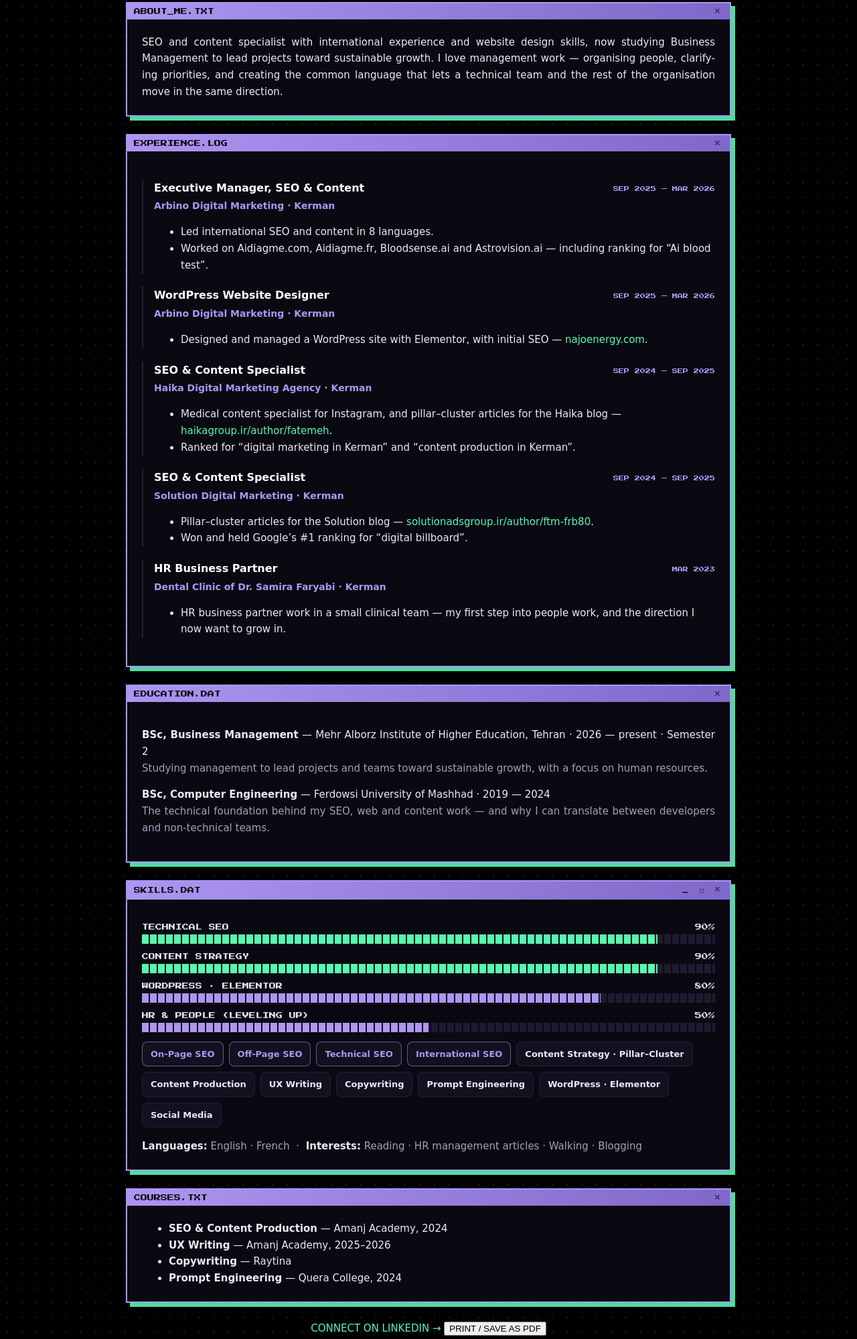
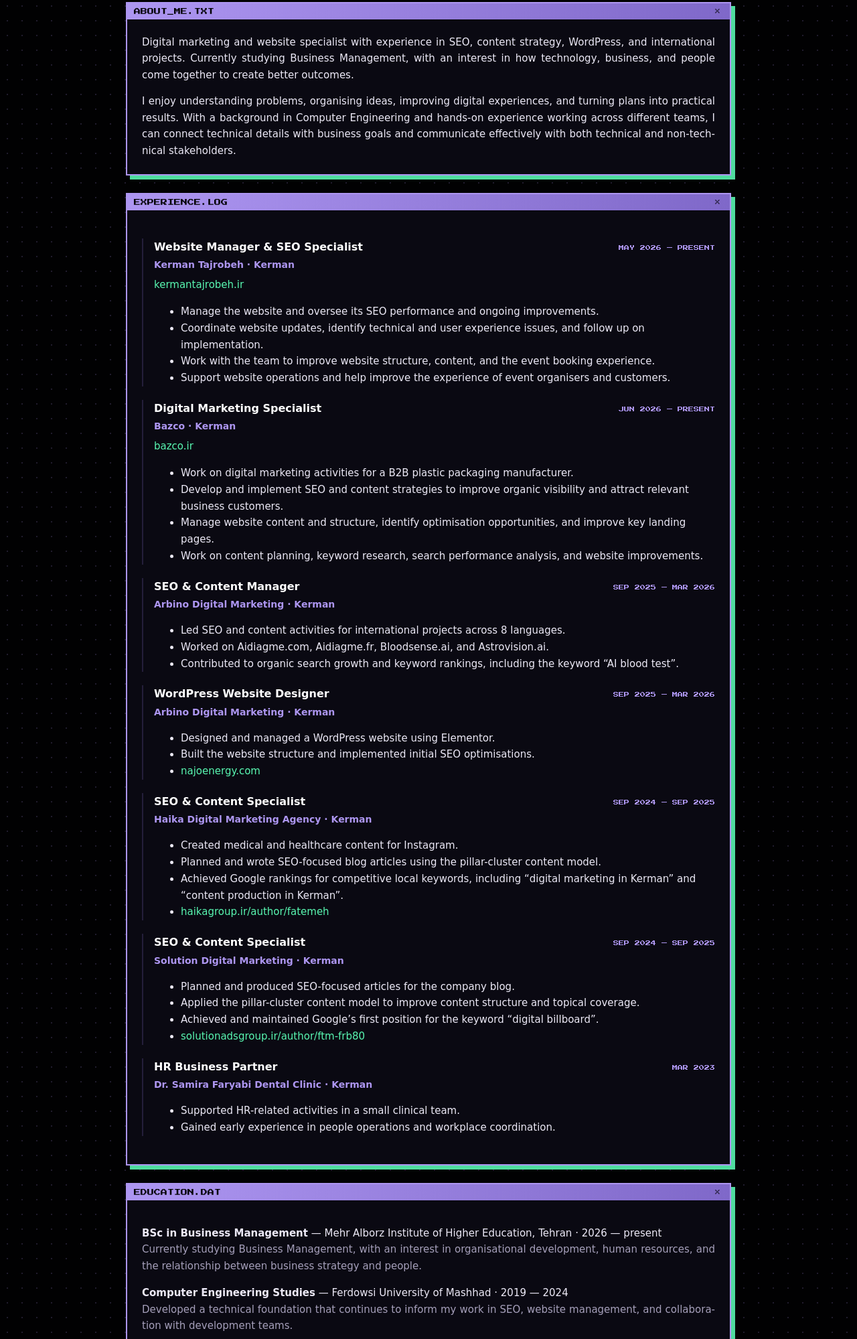
Before and after one commit to ftmfrb80-bot/fatemeh-site, a plain HTML site: page resume/index.html in a window 1280 px wide. Shown: the part 200-2199 px from the top of the page at 67% size. Drawn offline with Linux system fonts and the light colour scheme.

Commit message:
Update resume text: new roles at Kerman Tajrobeh and Bazco, grouped skills

```diff
--- a/resume/index.html
+++ b/resume/index.html
@@ -4,7 +4,7 @@
 <meta charset="utf-8">
 <meta name="viewport" content="width=device-width, initial-scale=1">
 <title>Resume — Fatemeh Faryabi | SEO &amp; Content Specialist</title>
-<meta name="description" content="Resume of Fatemeh Faryabi: Executive SEO at Arbino (international SEO in 8 languages), SEO &amp; content at Haika and Solution, #1 Google ranking for digital billboard, and HR Business Partner experience.">
+<meta name="description" content="Resume of Fatemeh Faryabi: Website Manager &amp; SEO Specialist at Kerman Tajrobeh, Digital Marketing Specialist at Bazco, SEO &amp; content manager at Arbino (international SEO in 8 languages), and #1 Google ranking for digital billboard.">
 <meta name="robots" content="index,follow,max-image-preview:large">
 <meta name="author" content="Fatemeh Faryabi">
 <meta name="theme-color" content="#010102">
@@ -14,14 +14,14 @@
 <meta property="og:type" content="website">
 <meta property="og:site_name" content="Fatemeh Faryabi">
 <meta property="og:title" content="Resume — Fatemeh Faryabi | SEO &amp; Content Specialist">
-<meta property="og:description" content="Resume of Fatemeh Faryabi: Executive SEO at Arbino (international SEO in 8 languages), SEO &amp; content at Haika and Solution, #1 Google ranking for digital billboard, and HR Business Partner experience.">
+<meta property="og:description" content="Resume of Fatemeh Faryabi: Website Manager &amp; SEO Specialist at Kerman Tajrobeh, Digital Marketing Specialist at Bazco, SEO &amp; content manager at Arbino (international SEO in 8 languages), and #1 Google ranking for digital billboard.">
 <meta property="og:url" content="https://brainping.me/resume/">
 <meta property="og:locale" content="en_US">
 <meta name="twitter:card" content="summary">
 <meta name="twitter:title" content="Resume — Fatemeh Faryabi | SEO &amp; Content Specialist">
-<meta name="twitter:description" content="Resume of Fatemeh Faryabi: Executive SEO at Arbino (international SEO in 8 languages), SEO &amp; content at Haika and Solution, #1 Google ranking for digital billboard, and HR Business Partner experience.">
+<meta name="twitter:description" content="Resume of Fatemeh Faryabi: Website Manager &amp; SEO Specialist at Kerman Tajrobeh, Digital Marketing Specialist at Bazco, SEO &amp; content manager at Arbino (international SEO in 8 languages), and #1 Google ranking for digital billboard.">
 <script type="application/ld+json">
-{"@context":"https://schema.org","@type":"ProfilePage","@id":"https://brainping.me/resume/","url":"https://brainping.me/resume/","name":"Resume — Fatemeh Faryabi | SEO & Content Specialist","mainEntity":{"@id":"https://brainping.me/#person"},"dateModified":"2026-11-06"}
+{"@context":"https://schema.org","@type":"ProfilePage","@id":"https://brainping.me/resume/","url":"https://brainping.me/resume/","name":"Resume — Fatemeh Faryabi | SEO & Content Specialist","mainEntity":{"@id":"https://brainping.me/#person"},"dateModified":"2026-11-07"}
 </script>
 <link rel="preconnect" href="https://fonts.googleapis.com">
 <link rel="stylesheet" href="https://fonts.googleapis.com/css2?family=Press+Start+2P&display=swap">
@@ -138,37 +138,44 @@
 <h1 class="page-title">&gt; RESUME</h1>
     <p class="mu" style="margin:0 0 22px">Fatemeh Faryabi · Kerman, Iran · <a href="mailto:ftm.frb80@gmail.com">ftm.frb80@gmail.com</a> · <a href="https://www.linkedin.com/in/fatemeh-faryabi-b77a4837a/">LinkedIn</a></p>
     <div class="win"><div class="win-t"><span>ABOUT_ME.TXT</span><span>×</span></div><div class="win-b">
-      <p style="margin:0">SEO and content specialist with international experience and website design skills, now studying Business Management to lead projects toward sustainable growth. I love management work — organising people, clarifying priorities, and creating the common language that lets a technical team and the rest of the organisation move in the same direction.</p>
+      <p style="margin:0">Digital marketing and website specialist with experience in SEO, content strategy, WordPress, and international projects. Currently studying Business Management, with an interest in how technology, business, and people come together to create better outcomes.</p>
+      <p style="margin:14px 0 0">I enjoy understanding problems, organising ideas, improving digital experiences, and turning plans into practical results. With a background in Computer Engineering and hands-on experience working across different teams, I can connect technical details with business goals and communicate effectively with both technical and non-technical stakeholders.</p>
     </div></div>
 
     <div class="win"><div class="win-t"><span>EXPERIENCE.LOG</span><span>×</span></div><div class="win-b">
-      <div class="job"><div class="job-t"><b>Executive Manager, SEO &amp; Content</b><span>SEP 2025 — MAR 2026</span></div><div class="job-org">Arbino Digital Marketing · Kerman</div>
-        <ul><li>Led international SEO and content in 8 languages.</li><li>Worked on Aidiagme.com, Aidiagme.fr, Bloodsense.ai and Astrovision.ai — including ranking for “Ai blood test”.</li></ul></div>
+      <div class="job"><div class="job-t"><b>Website Manager &amp; SEO Specialist</b><span>MAY 2026 — PRESENT</span></div><div class="job-org">Kerman Tajrobeh · Kerman</div>
+        <p style="margin:6px 0 0"><a href="https://kermantajrobeh.ir/">kermantajrobeh.ir</a></p>
+        <ul><li>Manage the website and oversee its SEO performance and ongoing improvements.</li><li>Coordinate website updates, identify technical and user experience issues, and follow up on implementation.</li><li>Work with the team to improve website structure, content, and the event booking experience.</li><li>Support website operations and help improve the experience of event organisers and customers.</li></ul></div>
+      <div class="job"><div class="job-t"><b>Digital Marketing Specialist</b><span>JUN 2026 — PRESENT</span></div><div class="job-org">Bazco · Kerman</div>
+        <p style="margin:6px 0 0"><a href="https://bazco.ir/">bazco.ir</a></p>
+        <ul><li>Work on digital marketing activities for a B2B plastic packaging manufacturer.</li><li>Develop and implement SEO and content strategies to improve organic visibility and attract relevant business customers.</li><li>Manage website content and structure, identify optimisation opportunities, and improve key landing pages.</li><li>Work on content planning, keyword research, search performance analysis, and website improvements.</li></ul></div>
+      <div class="job"><div class="job-t"><b>SEO &amp; Content Manager</b><span>SEP 2025 — MAR 2026</span></div><div class="job-org">Arbino Digital Marketing · Kerman</div>
+        <ul><li>Led SEO and content activities for international projects across 8 languages.</li><li>Worked on Aidiagme.com, Aidiagme.fr, Bloodsense.ai, and Astrovision.ai.</li><li>Contributed to organic search growth and keyword rankings, including the keyword “AI blood test”.</li></ul></div>
       <div class="job"><div class="job-t"><b>WordPress Website Designer</b><span>SEP 2025 — MAR 2026</span></div><div class="job-org">Arbino Digital Marketing · Kerman</div>
-        <ul><li>Designed and managed a WordPress site with Elementor, with initial SEO — <a href="https://najoenergy.com">najoenergy.com</a>.</li></ul></div>
+        <ul><li>Designed and managed a WordPress website using Elementor.</li><li>Built the website structure and implemented initial SEO optimisations.</li><li><a href="https://najoenergy.com">najoenergy.com</a></li></ul></div>
       <div class="job"><div class="job-t"><b>SEO &amp; Content Specialist</b><span>SEP 2024 — SEP 2025</span></div><div class="job-org">Haika Digital Marketing Agency · Kerman</div>
-        <ul><li>Medical content specialist for Instagram, and pillar–cluster articles for the Haika blog — <a href="https://haikagroup.ir/author/fatemeh">haikagroup.ir/author/fatemeh</a>.</li><li>Ranked for “digital marketing in Kerman” and “content production in Kerman”.</li></ul></div>
+        <ul><li>Created medical and healthcare content for Instagram.</li><li>Planned and wrote SEO-focused blog articles using the pillar-cluster content model.</li><li>Achieved Google rankings for competitive local keywords, including “digital marketing in Kerman” and “content production in Kerman”.</li><li><a href="https://haikagroup.ir/author/fatemeh">haikagroup.ir/author/fatemeh</a></li></ul></div>
       <div class="job"><div class="job-t"><b>SEO &amp; Content Specialist</b><span>SEP 2024 — SEP 2025</span></div><div class="job-org">Solution Digital Marketing · Kerman</div>
-        <ul><li>Pillar–cluster articles for the Solution blog — <a href="https://solutionadsgroup.ir/author/ftm-frb80">solutionadsgroup.ir/author/ftm-frb80</a>.</li><li>Won and held Google’s #1 ranking for “digital billboard”.</li></ul></div>
-      <div class="job"><div class="job-t"><b>HR Business Partner</b><span>MAR 2023</span></div><div class="job-org">Dental Clinic of Dr. Samira Faryabi · Kerman</div>
-        <ul><li>HR business partner work in a small clinical team — my first step into people work, and the direction I now want to grow in.</li></ul></div>
+        <ul><li>Planned and produced SEO-focused articles for the company blog.</li><li>Applied the pillar-cluster content model to improve content structure and topical coverage.</li><li>Achieved and maintained Google’s first position for the keyword “digital billboard”.</li><li><a href="https://solutionadsgroup.ir/author/ftm-frb80">solutionadsgroup.ir/author/ftm-frb80</a></li></ul></div>
+      <div class="job"><div class="job-t"><b>HR Business Partner</b><span>MAR 2023</span></div><div class="job-org">Dr. Samira Faryabi Dental Clinic · Kerman</div>
+        <ul><li>Supported HR-related activities in a small clinical team.</li><li>Gained early experience in people operations and workplace coordination.</li></ul></div>
     </div></div>
 
     <div class="win"><div class="win-t"><span>EDUCATION.DAT</span><span>×</span></div><div class="win-b">
-      <p><b>BSc, Business Management</b> — Mehr Alborz Institute of Higher Education, Tehran · 2026 — present · Semester 2<br><span class="mu">Studying management to lead projects and teams toward sustainable growth, with a focus on human resources.</span></p>
-      <p><b>BSc, Computer Engineering</b> — Ferdowsi University of Mashhad · 2019 — 2024<br><span class="mu">The technical foundation behind my SEO, web and content work — and why I can translate between developers and non-technical teams.</span></p>
+      <p><b>BSc in Business Management</b> — Mehr Alborz Institute of Higher Education, Tehran · 2026 — present<br><span class="mu">Currently studying Business Management, with an interest in organisational development, human resources, and the relationship between business strategy and people.</span></p>
+      <p><b>Computer Engineering Studies</b> — Ferdowsi University of Mashhad · 2019 — 2024<br><span class="mu">Developed a technical foundation that continues to inform my work in SEO, website management, and collaboration with development teams.</span></p>
     </div></div>
 
     <div class="win"><div class="win-t"><span>SKILLS.DAT</span><span>_ □ ×</span></div><div class="win-b">
-      <div class="row"><div><span>TECHNICAL SEO</span><span>90%</span></div><div class="bar" style="--p:90%"></div></div>
-      <div class="row"><div><span>CONTENT STRATEGY</span><span>90%</span></div><div class="bar" style="--p:90%"></div></div>
-      <div class="row"><div><span>WORDPRESS · ELEMENTOR</span><span>80%</span></div><div class="bar v" style="--p:80%"></div></div>
-      <div class="row"><div><span>HR &amp; PEOPLE (LEVELING UP)</span><span>50%</span></div><div class="bar v" style="--p:50%"></div></div>
-      <div class="skills">
-        <span class="skill hl">On-Page SEO</span><span class="skill hl">Off-Page SEO</span><span class="skill hl">Technical SEO</span><span class="skill hl">International SEO</span>
-        <span class="skill">Content Strategy · Pillar–Cluster</span><span class="skill">Content Production</span><span class="skill">UX Writing</span><span class="skill">Copywriting</span><span class="skill">Prompt Engineering</span><span class="skill">WordPress · Elementor</span><span class="skill">Social Media</span>
-      </div>
-      <p class="mu" style="margin:16px 0 0"><b style="color:var(--t)">Languages:</b> English · French &nbsp;·&nbsp; <b style="color:var(--t)">Interests:</b> Reading · HR management articles · Walking · Blogging</p>
+      <p style="margin:18px 0 0"><b>SEO &amp; Digital Marketing</b></p>
+      <div class="skills"><span class="skill hl">Technical SEO</span><span class="skill hl">On-Page SEO</span><span class="skill hl">Off-Page SEO</span><span class="skill hl">International SEO</span><span class="skill hl">Keyword Research</span><span class="skill hl">SEO Strategy</span><span class="skill hl">Search Performance Analysis</span></div>
+      <p style="margin:18px 0 0"><b>Content &amp; Communication</b></p>
+      <div class="skills"><span class="skill">Content Strategy</span><span class="skill">Content Production</span><span class="skill">Pillar-Cluster Content Planning</span><span class="skill">Copywriting</span><span class="skill">UX Writing</span><span class="skill">Social Media Content</span></div>
+      <p style="margin:18px 0 0"><b>Web &amp; Technology</b></p>
+      <div class="skills"><span class="skill">WordPress</span><span class="skill">Elementor</span><span class="skill">Website Management</span><span class="skill">Prompt Engineering</span><span class="skill">AI Tools</span></div>
+      <p style="margin:18px 0 0"><b>Business &amp; People</b></p>
+      <div class="skills"><span class="skill">Project Coordination</span><span class="skill">Business Management</span><span class="skill">Team Collaboration</span><span class="skill">HR Fundamentals</span></div>
+      <p class="mu" style="margin:16px 0 0"><b style="color:var(--t)">Languages:</b> English · French &nbsp;·&nbsp; <b style="color:var(--t)">Interests:</b> Artificial Intelligence · Technology · Business · Human Behaviour · Learning &amp; Development</p>
     </div></div>
 
     <div class="win"><div class="win-t"><span>COURSES.TXT</span><span>×</span></div><div class="win-b">
```
